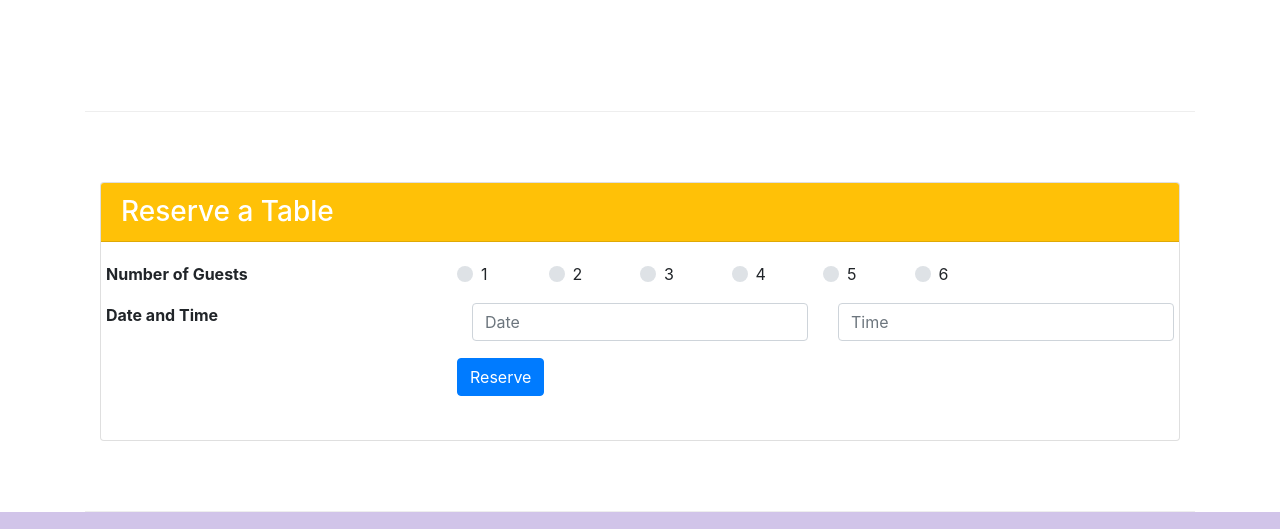
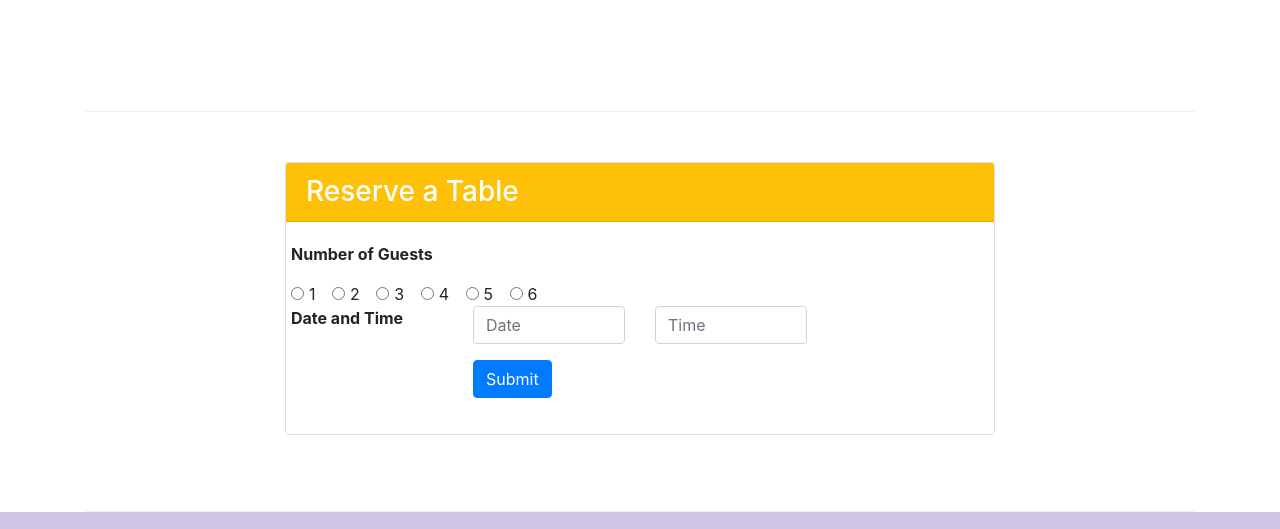
Before and after one commit to aman-av/bootstrap, a website: page index.html in a window 1280 px wide. Shown: the part 1422-1951 px from the top of the page. Drawn offline with nearby package versions, Linux system fonts and the light colour scheme.

Commit message:
Assignment 2

```diff
--- a/index.html
+++ b/index.html
@@ -61,7 +61,7 @@
                     <img class="d-flex mr-3 img-thumbnail align-self-center" src="img/uthappizza.png" alt="uthappizza">
                     <div class="media-body">
                          <h2 class="mt-0">Uthappizza <span class="badge badge-danger"> HOT </span> <span class="badge badge-pill badge-secondary"> $4.99</span></h2>
-                         <p>A unique combination of Indian Uthappam (pancake) and Italian pizza, topped with Cerignola olives, ripe vine cherry tomatoes, Vidalia onion, Guntur chillies and Buffalo Paneer.</p>
+                         <p class="d-none d-sm-block">A unique combination of Indian Uthappam (pancake) and Italian pizza, topped with Cerignola olives, ripe vine cherry tomatoes, Vidalia onion, Guntur chillies and Buffalo Paneer.</p>
                     </div>
                 </div>
             </div>
@@ -77,7 +77,7 @@
 
                     <div class="media-body">
                         <h2 class="mt-0">Weekend Grand Buffet <span class="badge badge-danger">NEW</span></h2>
-                        <p>Featuring mouthwatering combinations with a choice of five different salads, six enticing appetizers, six main entrees and five choicest desserts. Free flowing bubbly and soft drinks. All for just $19.99 per person </p>
+                        <p class="d-none d-sm-block">Featuring mouthwatering combinations with a choice of five different salads, six enticing appetizers, six main entrees and five choicest desserts. Free flowing bubbly and soft drinks. All for just $19.99 per person </p>
                     </div>
                     <img class="d-flex ml-3 img-thumbnail align-self-center" src="img/buffet.png" alt="Weekend Grand Buffet">
                 </div>
@@ -94,66 +94,67 @@
                     <div class="media-body">
                         <h2>Alberto Somayya</h2>
                         <h4>Executive Chef</h4>
-                        <p>Award winning three-star Michelin chef with wide International experience having worked closely with whos-who in the culinary world, he specializes in creating mouthwatering Indo-Italian fusion experiences. </p>
+                        <p class="d-none d-sm-block">Award winning three-star Michelin chef with wide International experience having worked closely with whos-who in the culinary world, he specializes in creating mouthwatering Indo-Italian fusion experiences. </p>
                     </div>
                 </div>
             </div>
         </div>
-        <div class="row row-margin align-items-center" id="card">
-            <div class="col-12 c0l-sm-8">
+        <div class="row row-margin" id="card">
+            <div class="col-12 col-sm-8 offset-sm-2">
                 <div class="card">
                     <h3 class="card-header bg-warning text-white">Reserve a Table</h3>
 
                     <div class="card-body">
-                        <dl class="row">
+                        <div class="row">
                             <form>
-                                <div class="row">
-                                <dt class="col-4">Number of Guests</dt>
+                                <div class="form-group row">
+                                    <dt class="col-12 col-sm-4">Number of Guests</dt>
+                                </div>
 
-                                    <dd class="col-1 custom-control custom-radio">
-                                        <input type="radio" id="customRadio1" name="customRadio" class="custom-control-input">
-                                        <label class="custom-control-label" for="customRadio1">1</label>
-                                    </dd>
-                                    <dd class="col-1 custom-control custom-radio">
-                                        <input type="radio" id="customRadio2" name="customRadio" class="custom-control-input">
-                                        <label class="custom-control-label" for="customRadio2">2</label>
-                                    </dd>
-                                    <dd class="col-1 custom-control custom-radio">
-                                        <input type="radio" id="customRadio3" name="customRadio" class="custom-control-input">
-                                        <label class="custom-control-label" for="customRadio1">3</label>
-                                    </dd>
-                                    <dd class="col-1 custom-control custom-radio">
-                                        <input type="radio" id="customRadio4" name="customRadio" class="custom-control-input">
-                                        <label class="custom-control-label" for="customRadio2">4</label>
-                                    </dd>
-                                    <dd class="col-1 custom-control custom-radio">
-                                        <input type="radio" id="customRadio5" name="customRadio" class="custom-control-input">
-                                        <label class="custom-control-label" for="customRadio1">5</label>
-                                    </dd>
-                                    <dd class="col-1 custom-control custom-radio">
-                                        <input type="radio" id="customRadio6" name="customRadio" class="custom-control-input">
-                                        <label class="custom-control-label" for="customRadio2">6</label>
-                                    </dd>
+                                    <div class="form-check form-check-inline">
+                                        <input class="form-check-input" type="radio" name="inlineRadioOptions" id="inlineRadio1" value="option1">
+                                        <label class="form-check-label" for="inlineRadio1">1</label>
+                                    </div>
+                                    <div class="form-check form-check-inline">
+                                        <input class="form-check-input" type="radio" name="inlineRadioOptions" id="inlineRadio2" value="option2">
+                                        <label class="form-check-label" for="inlineRadio2">2</label>
+                                    </div>
+                                    <div class="form-check form-check-inline">
+                                        <input class="form-check-input" type="radio" name="inlineRadioOptions" id="inlineRadio3" value="option3">
+                                        <label class="form-check-label" for="inlineRadio3">3</label>
+                                    </div>
+                                    <div class="form-check form-check-inline">
+                                        <input class="form-check-input" type="radio" name="inlineRadioOptions" id="inlineRadio4" value="option4">
+                                        <label class="form-check-label" for="inlineRadio1">4</label>
+                                      </div>
+                                      <div class="form-check form-check-inline">
+                                        <input class="form-check-input" type="radio" name="inlineRadioOptions" id="inlineRadio5" value="option5">
+                                        <label class="form-check-label" for="inlineRadio2">5</label>
+                                      </div>
+                                      <div class="form-check form-check-inline">
+                                        <input class="form-check-input" type="radio" name="inlineRadioOptions" id="inlineRadio6" value="option6">
+                                        <label class="form-check-label" for="inlineRadio3">6</label>
+                                      </div>
 
-                                <dd class="col-12"></dd>
-                                <dt class="col-4">Date and Time</dt>
-                                <dd class="col-4">
-                                    <input type="text" class="form-control" placeholder="Date">
-                                </dd>
-                                <dd class="col-4">
-                                    <input type="text" class="form-control" placeholder="Time">
-                                </dd>
-                                <dd class="col-12"></dd>
-                                <dd class="col-4"></dd>
-                                <dd>
-                                    <button type="submit" class="btn btn-primary">Reserve</button>
-                                </dd>
+                                <div class="form-group row">
+                                    <dt for="date and time" class="col-12 col-sm-3">Date and Time</dt>
+                                    <div class="col-12 col-sm-3">
+                                        <input type="text" class="form-control" name="date" placeholder="Date">
+                                    </div>
+                                    <div class="col-12 col-sm-3">
+                                        <input type="text" class="form-control" name="time" placeholder="Time">
+                                    </div>
+                                </div>
+                                <div class="form-group row">
+                                    <div class="col-1 offset-sm-3">
+                                        <button type="submit" class="btn btn-primary">Submit</button>
+                                    </div>
                                 </div>
                             </form>
 
 
 
-                        </dl>
+                        </div>
                     </div>
                 </div>
             </div>
```
Also changed, not shown: aboutus.html (+1 -1 lines), contactus.html (+5 -0 lines), rough.html (added).
